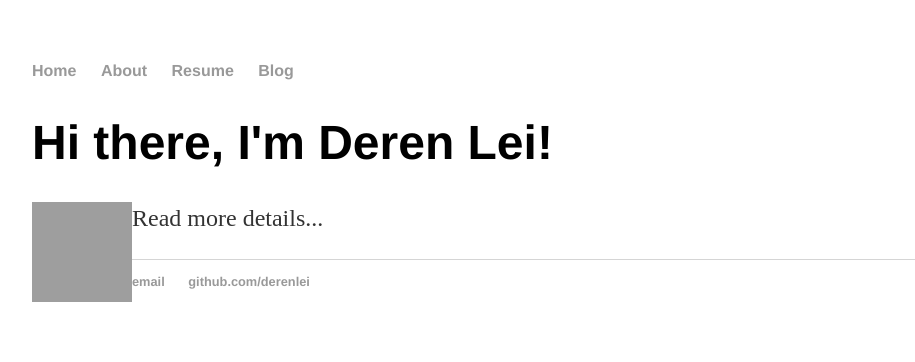
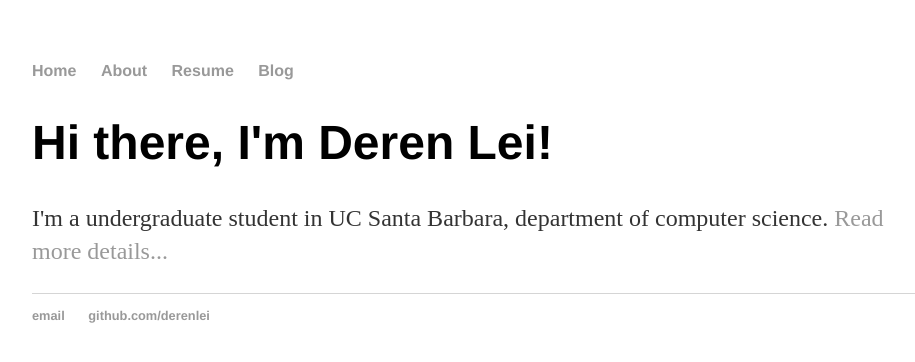
Before and after one commit to derenlei/derenlei.github.io, a Jekyll site: the page built from index.html, in a window 1280 px wide. Shown: the top 362 px of the page, without its empty margins (160-1075 px from the left). Built offline with Jekyll 4.4.1, drawn with Linux system fonts in a browser that asks for light colours; grey boxes are pictures that could not be loaded.

Commit message:
Delete image

```diff
--- a/index.html
+++ b/index.html
@@ -5,7 +5,6 @@ title: Deren Lei's Page
 <div class="blurb">
 	<h1>Hi there, I'm Deren Lei!</h1>
 	<p>
-		<img src="/files/GoletaBeach.jpg" style="float:left;width:100px;height:100px;>
 		I'm a undergraduate student in UC Santa Barbara, department of computer science. <a href="/about">Read more details...</a>
 	</p>
 </div><!-- /.blurb -->
```
